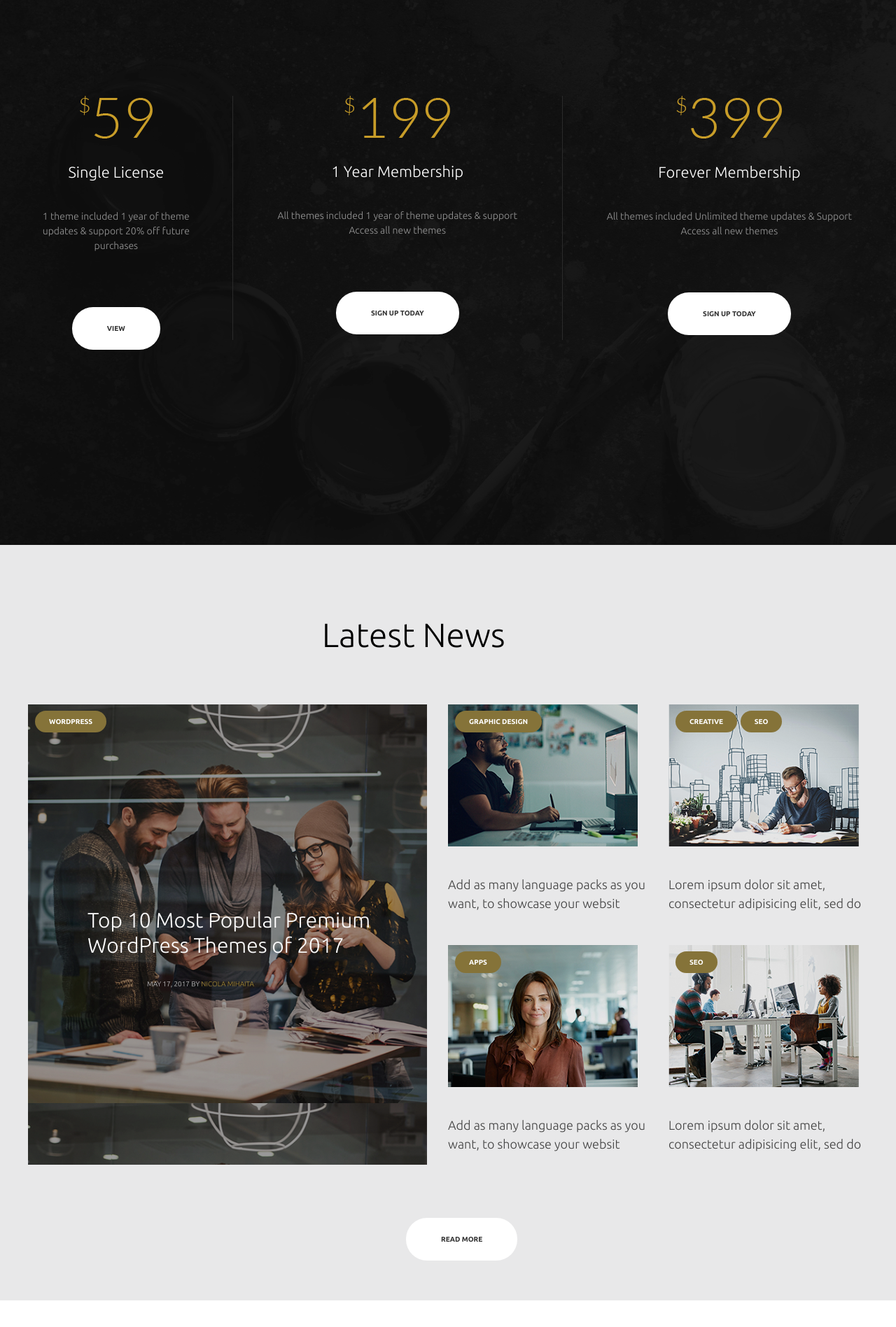
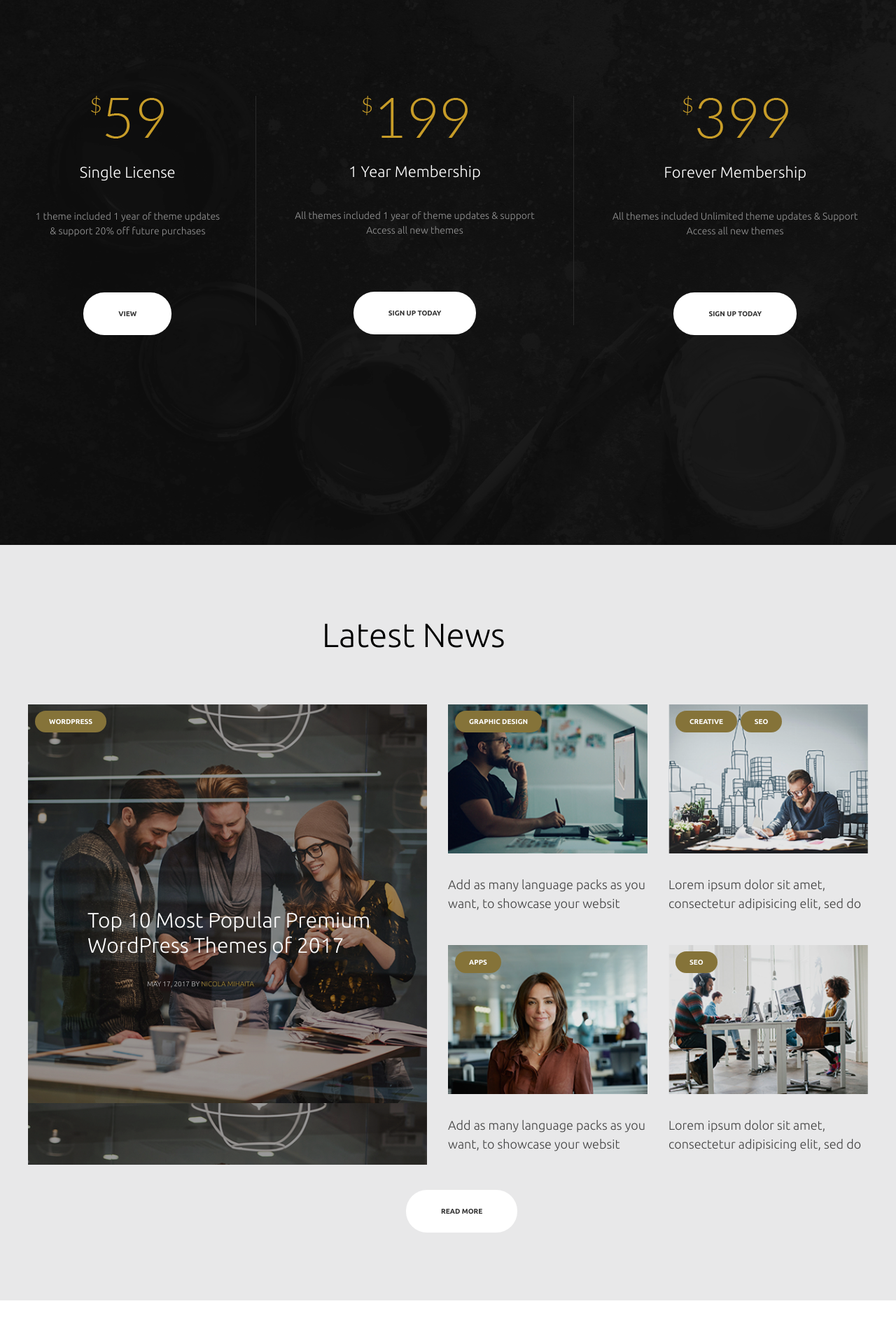
Before and after one commit to SlavaNasiray/Homework8, a plain HTML site: page index.html in a window 1280 px wide. Shown: the part 2615-4512 px from the top of the page at 70% size. Drawn offline with nearby package versions, Linux system fonts and the light colour scheme.

Commit message:
fixed style

```diff
--- a/style.css
+++ b/style.css
@@ -393,6 +393,7 @@ header .btn {
 	font-weight: 300;
 	color: #989898;
 	margin-top: 40px;
+	width: 100%;
 }
 
 .container6 .flexcontainer a {
@@ -416,7 +417,7 @@ header .btn {
 }
 
 .container6 .flexcontainer .box1, .container5 .flexcontainer .box2, .container5 .flexcontainer .box3 {
-	flex-basis: 30%;
+	flex-basis: 35%;
 }
 
 .container6 .flexcontainer .box3 {
@@ -518,6 +519,7 @@ header .btn {
 .container7 .center .grid .img2 {
 	background-image: url('./img/img9.png');
 	background-repeat: no-repeat;
+	background-size: contain;
 }
 
 .container7 .center .grid .img2 .tag {
@@ -550,6 +552,7 @@ header .btn {
 .container7 .center .grid .img3 {
 	background-image: url('./img/img10.png');
 	background-repeat: no-repeat;
+	background-size: contain;
 }
 
 .container7 .center .grid .img3 .tag1 {
@@ -595,6 +598,7 @@ header .btn {
 .container7 .center .grid .img4 {
 	background-image: url('./img/img11.png');
 	background-repeat: no-repeat;
+	background-size: contain;
 }
 
 .container7 .center .grid .img4 .tag {
@@ -627,6 +631,7 @@ header .btn {
 .container7 .center .grid .img5 {
 	background-image: url('./img/img12.png');
 	background-repeat: no-repeat;
+	background-size: contain;
 }
 
 .container7 .center .grid .img5 .tag {
@@ -668,11 +673,12 @@ header .btn {
 	width: 270px;
 	height: 60px;
 	margin-left: 45%;
-	margin-bottom: 0;
+	margin-bottom: 110px;
+	margin-top: 60px;
 }
 
 .container7 .btndwn {
-	margin-top: 150px;
+	margin-top: 110px;
 }
 
 .container7 .center a:hover {
```
Also changed, not shown: index.html (+3 -3 lines).
